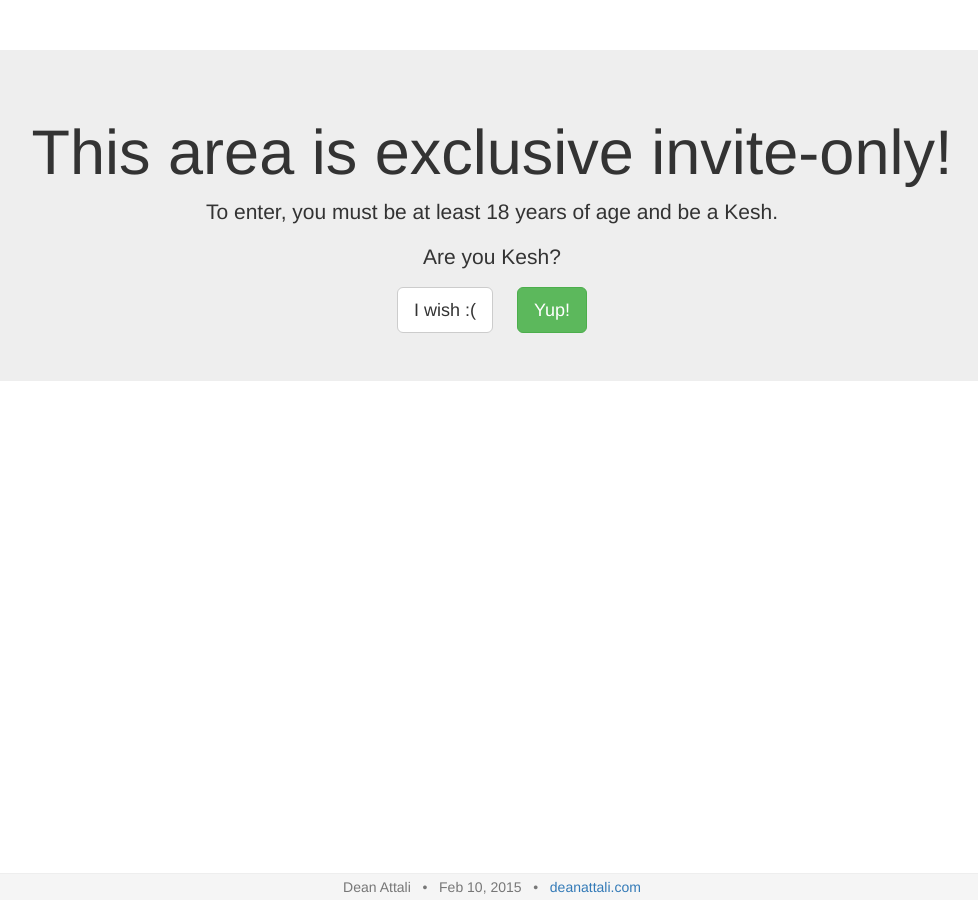
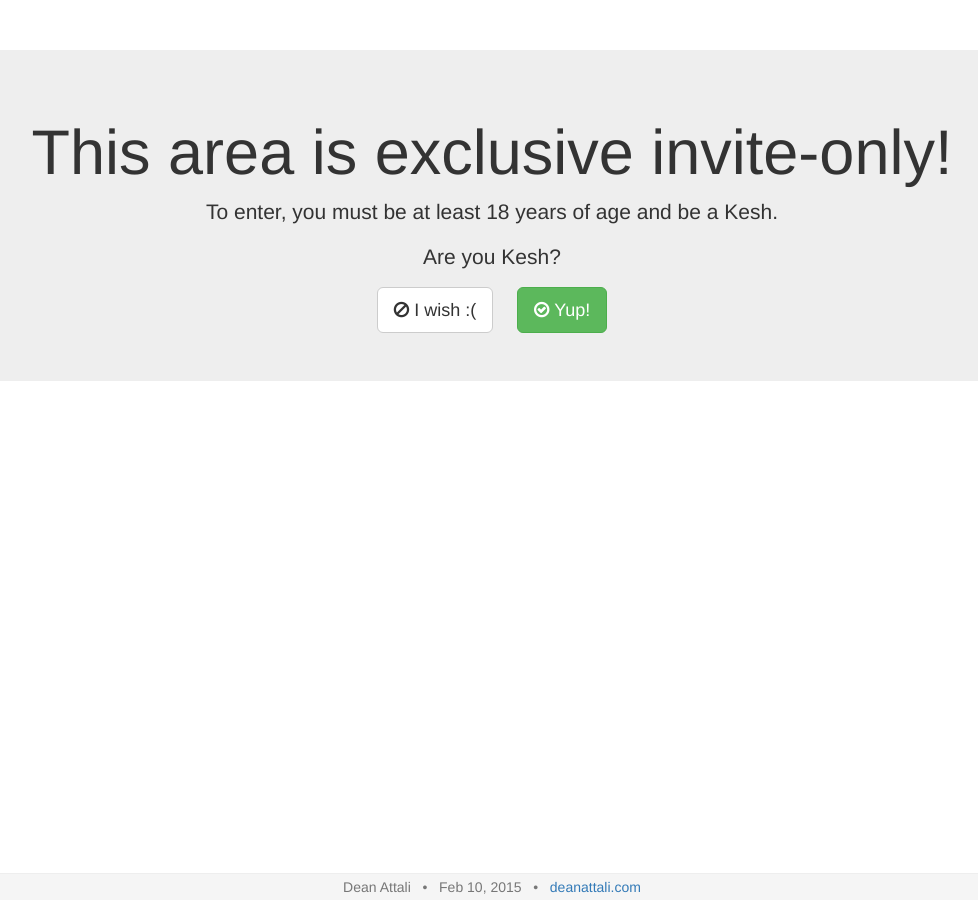
Before and after one commit to daattali/daattali.github.io, a Jekyll site: the page built from kesh.html, in a window 1280 px wide. Shown: the whole page, without its empty margins (148-1126 px from the left). Built offline with Jekyll 4.4.1, drawn with Linux system fonts in a browser that asks for light colours; nearby versions of some CDN libraries.

Commit message:
Update kesh.html

```diff
--- a/kesh.html
+++ b/kesh.html
@@ -3,6 +3,8 @@ layout: minimal
 title: "<3"
 css:
   - "/css/kesh.css"
+ext-css:
+  - "//maxcdn.bootstrapcdn.com/font-awesome/4.5.0/css/font-awesome.min.css"
 js:
   - "/js/typed.js"
   - "/js/kesh.js"
```
